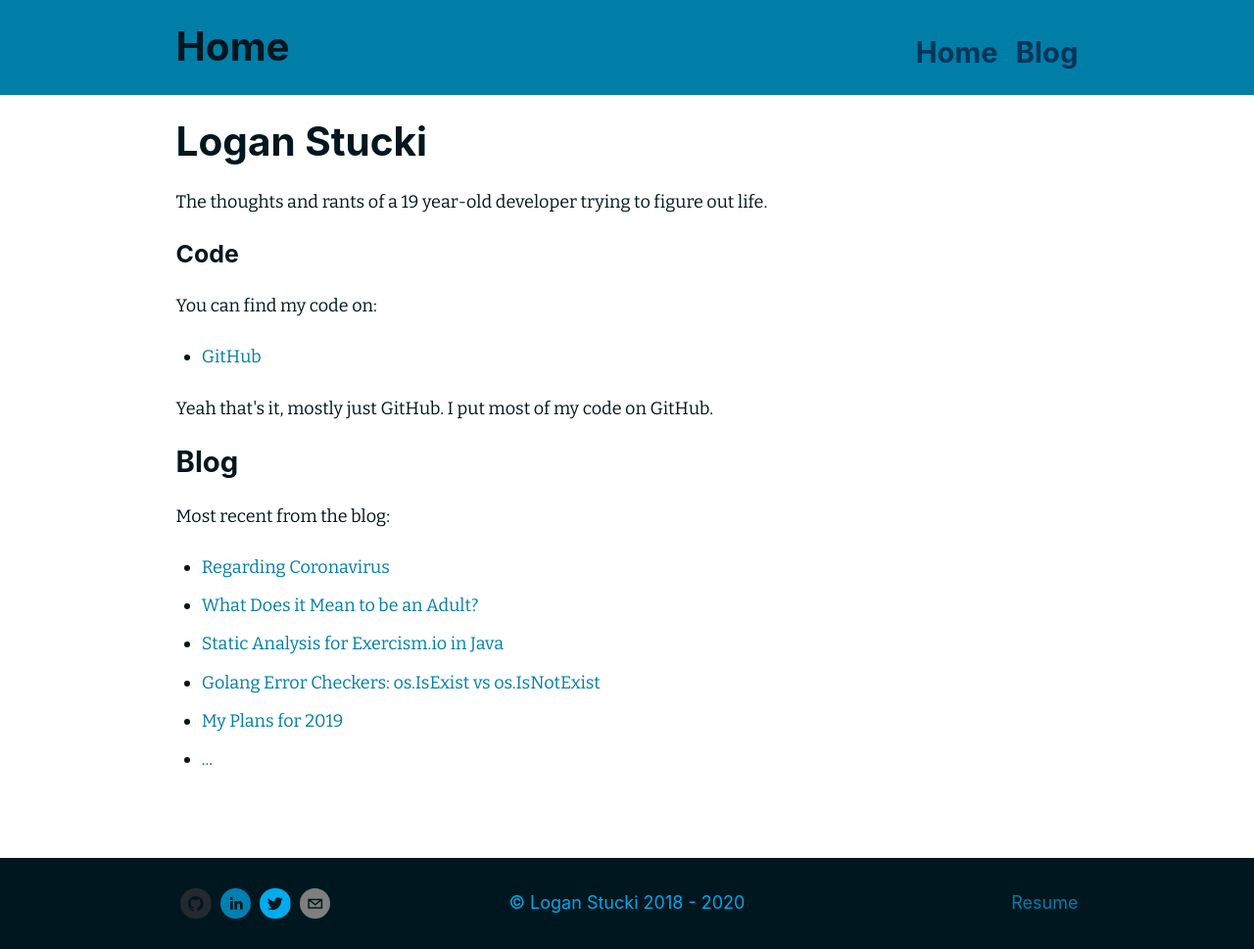
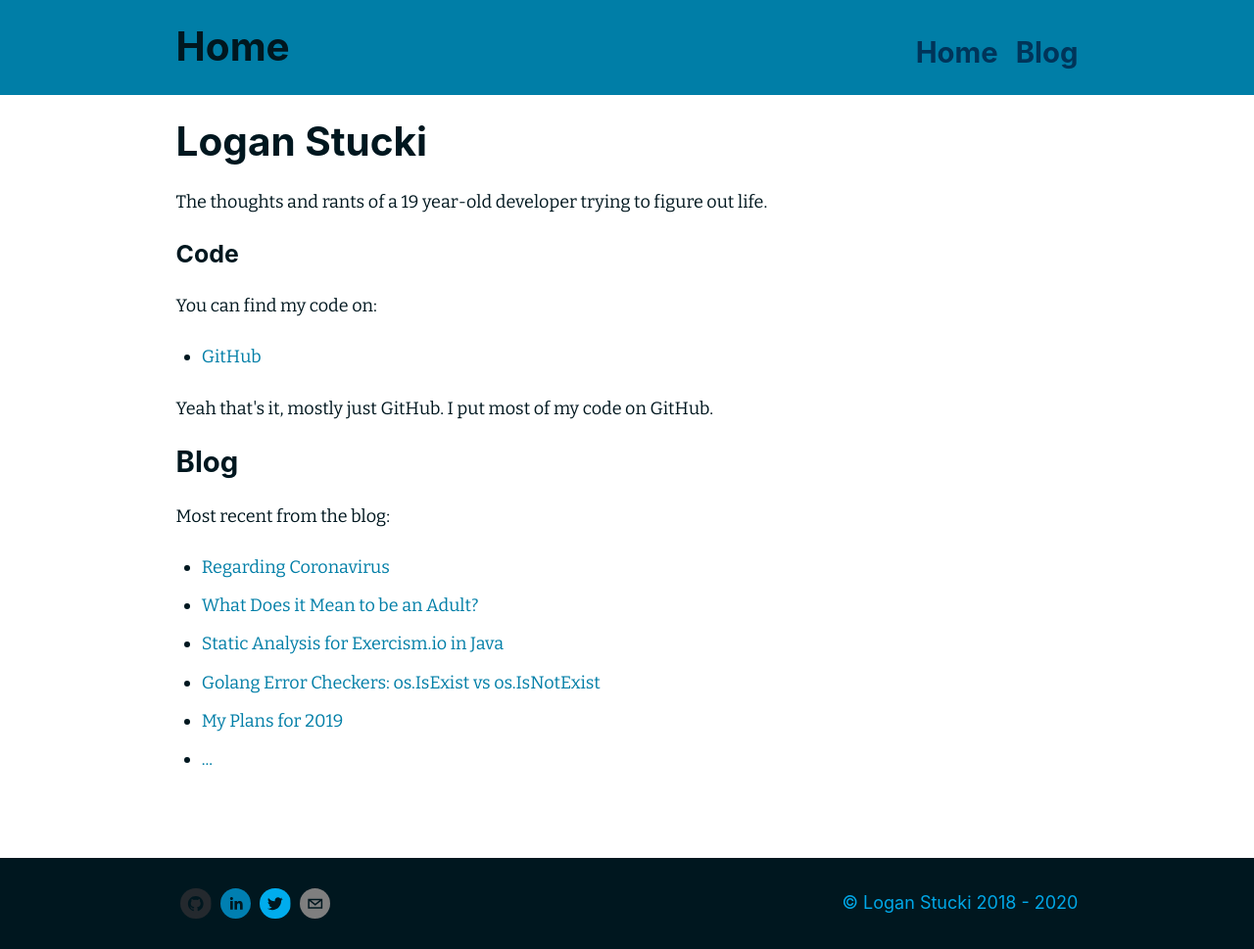
Before and after one commit to Smarticles101/smarticles101.github.io, a Gatsby site: page / in a window 1280 px wide. Shown: the whole page at 98% size. Built offline with nearby package versions, Linux system fonts and the light colour scheme; Gatsby itself is replaced by a stand-in of ours.

Commit message:
remove resume

```diff
--- a/src/components/footer.js
+++ b/src/components/footer.js
@@ -62,17 +62,7 @@ const Footer = () => {
         </div>
 
         <div>
-          {/**
-            * Hehehehehe copyrighted forevermore
-          */}
           &copy; Logan Stucki {year + (currentYear !== year ? " - " + currentYear : "")}
-        </div>
-
-        <div style={{
-          flex: 1,
-          textAlign: 'right'
-        }}>
-          <a href="/resume.pdf">Resume</a>
         </div>
       </div>
     </footer>
```
Also changed, not shown: 1 other file.
